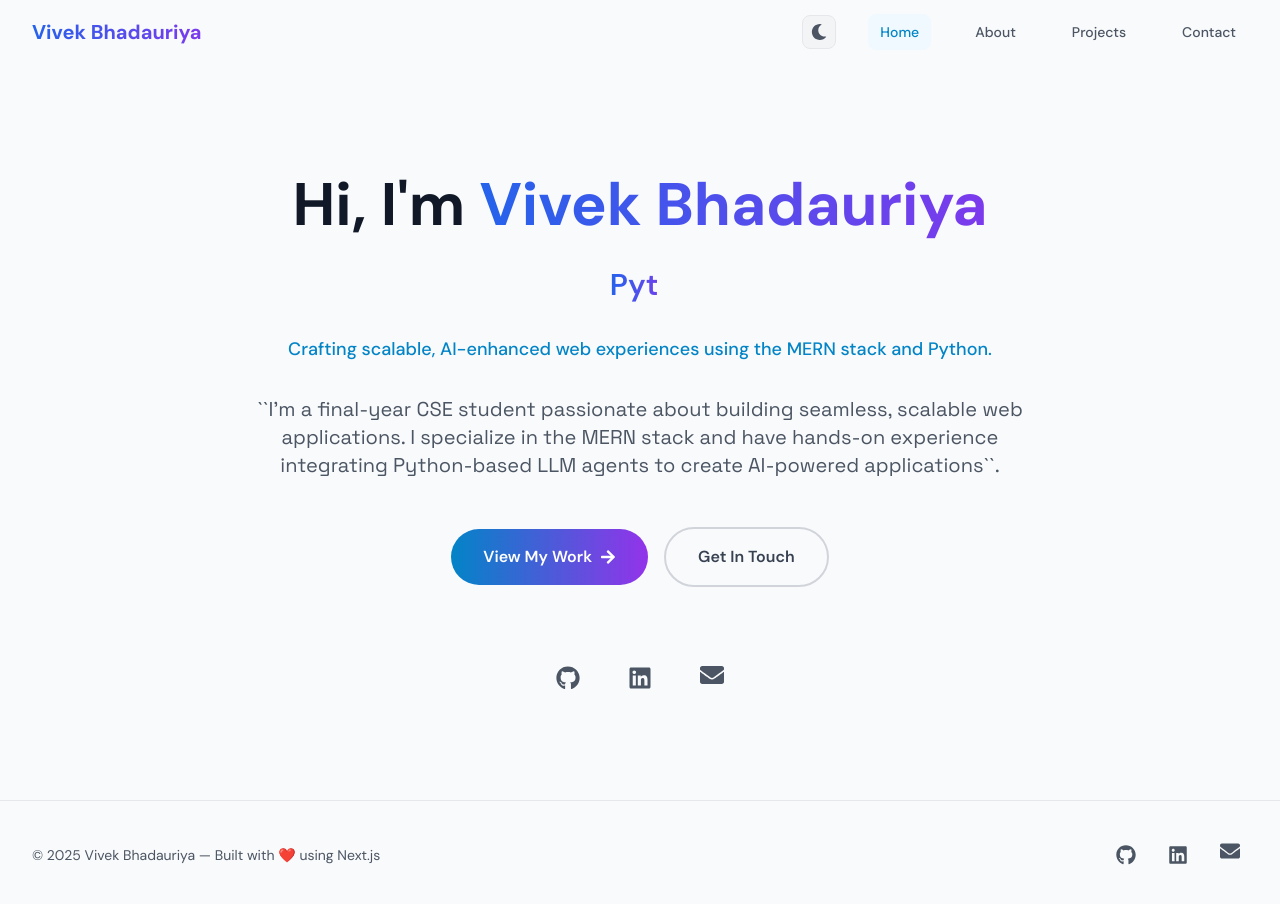
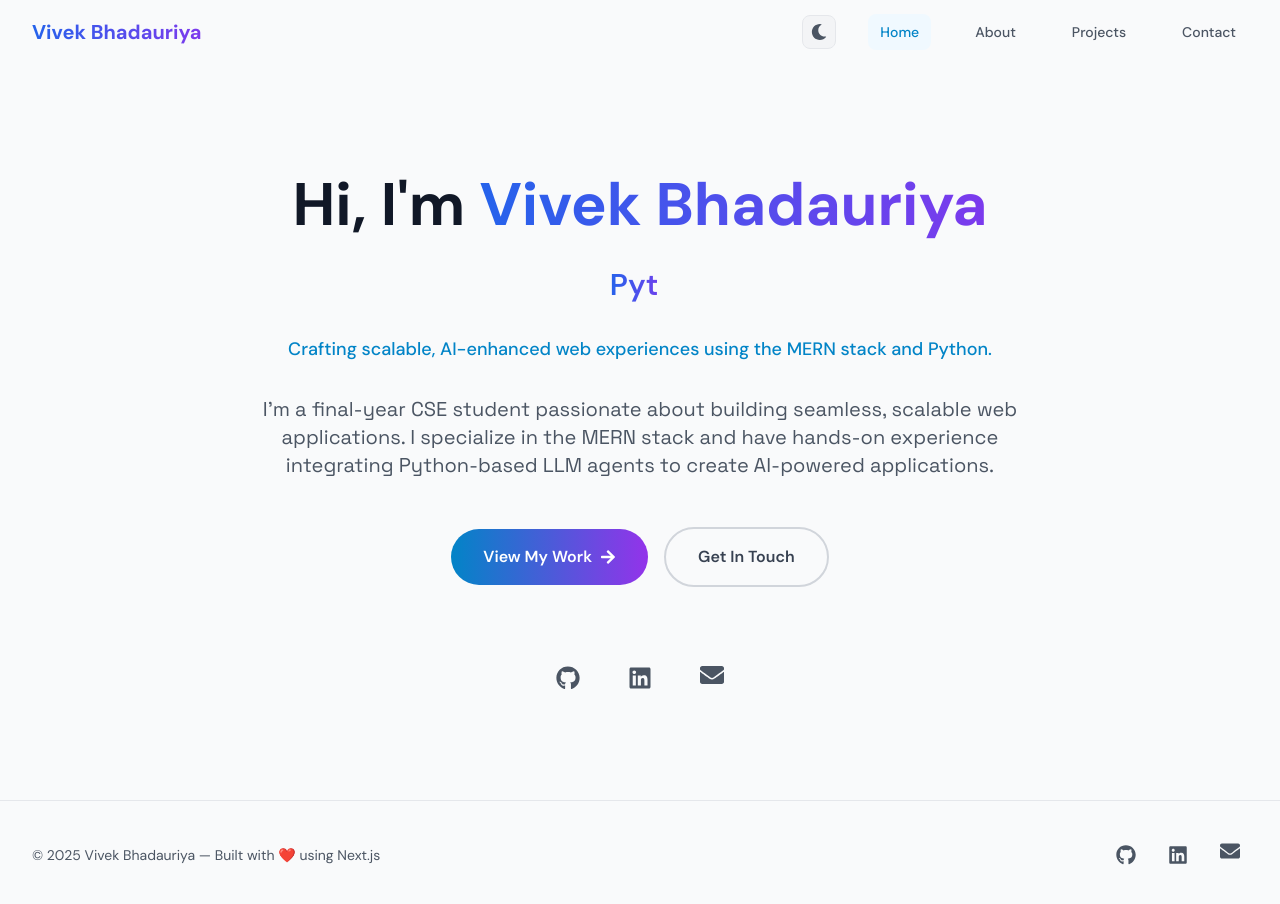
Before and after one commit to vivekbhadauriya/portfolio, a Next.js app: page / in a window 1280 px wide. Shown: the top 904 px of the page. Built offline with nearby package versions, Linux system fonts and the light colour scheme.

Commit message:
apos issue fixed

```diff
--- a/app/page.tsx
+++ b/app/page.tsx
@@ -94,10 +94,10 @@ const HomePage = () => {
               transition={{ duration: 0.8, delay: 0.8 }}
               className="text-lg sm:text-xl text-gray-600 dark:text-dark-300 mb-12 max-w-3xl mx-auto leading-relaxed font-space"
             >
-              ``I'm a final-year CSE student passionate about building
+              I&apos;m a final-year CSE student passionate about building
               seamless, scalable web applications. I specialize in the MERN stack
               and have hands-on experience integrating Python-based LLM agents to
-              create AI-powered applications``.
+              create AI-powered applications.
             </motion.p>
 
             {/* CTA Buttons */}
```
